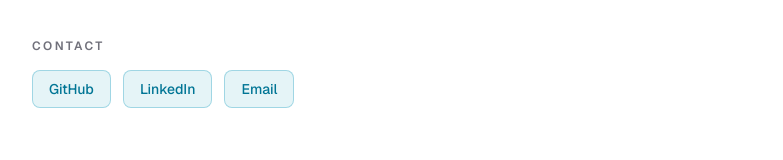
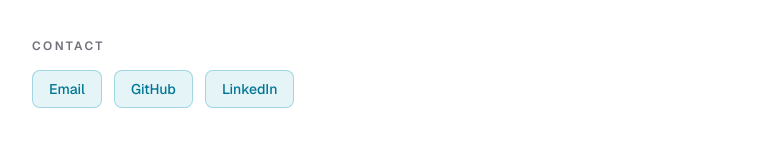
Before and after one commit to Omarmdwasimuddin/About-Me, a Next.js app: page / in a window 1280 px wide. Shown: the part 1385-1545 px from the top of the page, without its empty margins (248-1031 px from the left). Built offline with nearby package versions, Linux system fonts and the light colour scheme.

Commit message:
about me

```diff
--- a/src/app/page.tsx
+++ b/src/app/page.tsx
@@ -1,5 +1,6 @@
 import Image from "next/image";
 import { profile } from "@/data/profile";
+import EmailCopyButton from "@/components/EmailCopyButton";
 
 function Section({
   id,
@@ -22,10 +23,10 @@
 
 export default function Home() {
   const { contact } = profile;
+  const email = contact.email?.trim();
   const links = [
     { label: "GitHub", href: contact.github },
     { label: "LinkedIn", href: contact.linkedin },
-    { label: "Email", href: contact.email },
   ].filter((l) => Boolean(l.href?.trim()));
 
   return (
@@ -114,15 +115,20 @@
           </Section>
 
           <Section id="contact" title="Contact">
-            {links.length > 0 ? (
+            {links.length > 0 || email ? (
               <ul className="flex flex-wrap gap-3">
+                {email ? (
+                  <li>
+                    <EmailCopyButton email={email} />
+                  </li>
+                ) : null}
                 {links.map(({ label, href }) => (
                   <li key={label}>
                     <a
                       href={href}
                       className="inline-flex items-center rounded-lg border border-cyan-600/30 bg-cyan-600/10 px-4 py-2 text-sm font-medium text-cyan-700 transition-colors hover:bg-cyan-600/20"
-                      target={href.startsWith("mailto:") ? undefined : "_blank"}
-                      rel={href.startsWith("mailto:") ? undefined : "noopener noreferrer"}
+                      target="_blank"
+                      rel="noopener noreferrer"
                     >
                       {label}
                     </a>
@@ -131,7 +137,7 @@
               </ul>
             ) : (
               <p className="text-sm text-zinc-600">
-                Add your GitHub, LinkedIn, and email URLs in{" "}
+                Add your GitHub, LinkedIn, and email in{" "}
                 <code className="rounded bg-zinc-200 px-1.5 py-0.5 text-xs">
                   src/data/profile.ts
                 </code>
--- /dev/null
+++ b/src/components/EmailCopyButton.tsx
@@ -0,0 +1,41 @@
+"use client";
+
+import { useCallback, useState } from "react";
+
+export default function EmailCopyButton({ email }: { email: string }) {
+  const [copied, setCopied] = useState(false);
+
+  const onCopy = useCallback(async () => {
+    try {
+      if (navigator.clipboard?.writeText) {
+        await navigator.clipboard.writeText(email);
+      } else {
+        // Fallback for older browsers
+        const textarea = document.createElement("textarea");
+        textarea.value = email;
+        textarea.setAttribute("readonly", "true");
+        textarea.style.position = "fixed";
+        textarea.style.left = "-9999px";
+        document.body.appendChild(textarea);
+        textarea.select();
+        document.execCommand("copy");
+        document.body.removeChild(textarea);
+      }
+
+      setCopied(true);
+      window.setTimeout(() => setCopied(false), 1500);
+    } catch {
+      // If copy fails, do nothing (no navigation should happen anyway).
+    }
+  }, [email]);
+
+  return (
+    <button
+      type="button"
+      onClick={onCopy}
+      className="inline-flex items-center rounded-lg border border-cyan-600/30 bg-cyan-600/10 px-4 py-2 text-sm font-medium text-cyan-700 transition-colors hover:bg-cyan-600/20"
+    >
+      {copied ? "Email Copied" : "Email"}
+    </button>
+  );
+}
```
